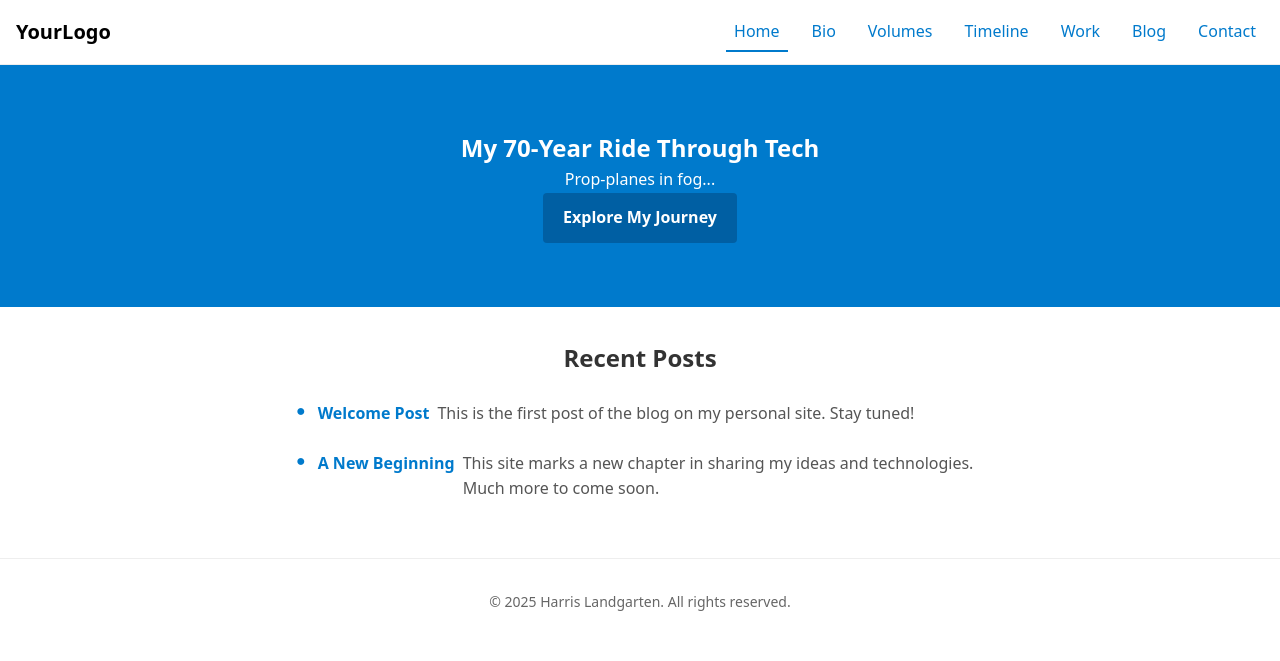
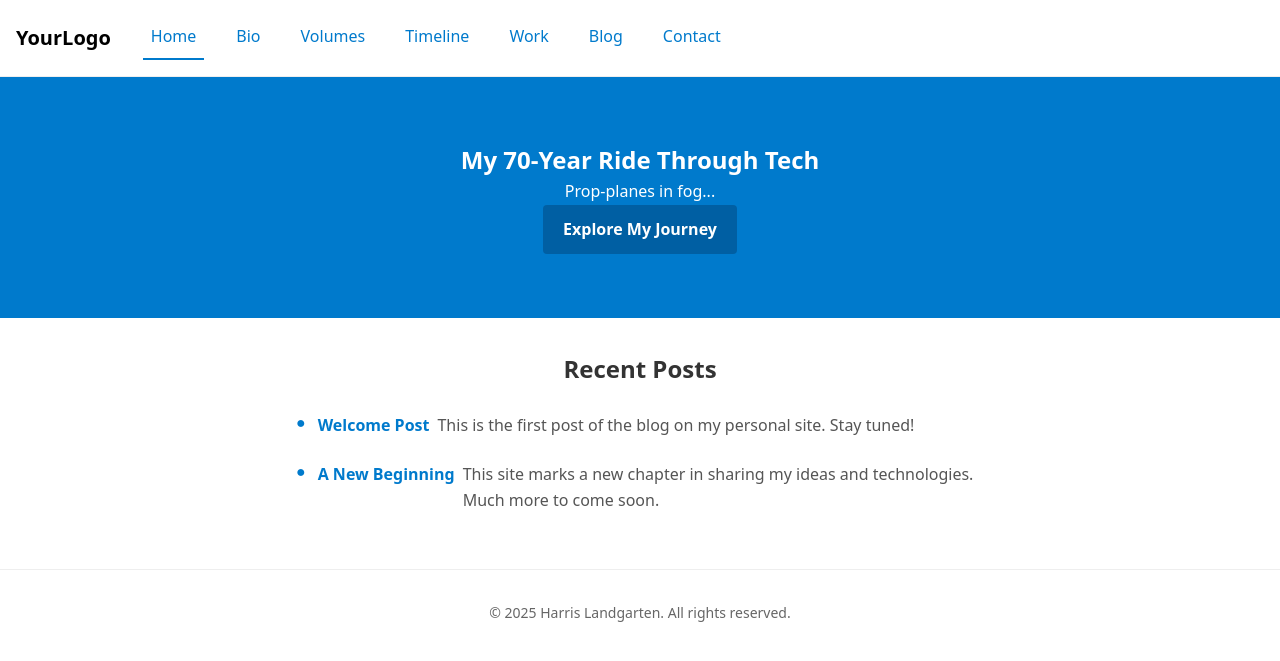
Before and after one commit to hlandgarten/hlandgarten.github.io, a Jekyll site: the page built from index.md, in a window 1280 px wide. Shown: the top 661 px of the page. Built offline with Jekyll 4.4.1, drawn with Linux system fonts in a browser that asks for light colours.

Commit message:
fix layout again

```diff
--- a/_layouts/home.html
+++ b/_layouts/home.html
@@ -1,3 +1,4 @@
+<!-- _layouts/home.html -->
 <!DOCTYPE html>
 <html lang="en">
 <head>
@@ -10,17 +11,12 @@
 
   <!-- HEADER + NAV -->
   <header class="site-header">
-    <div class="logo">
-      <a href="{{ '/' | relative_url }}">YourLogo</a>
-    </div>
-    <button class="nav-toggle" aria-label="Toggle menu">☰</button>
-    <nav class="site-nav" role="navigation" aria-label="Main menu">
+    <div class="logo"><a href="{{ '/' | relative_url }}">YourLogo</a></div>
+    <nav class="site-nav" role="navigation">
       <ul>
-        <li class="{% if page.url == '/' %}active{% endif %}">
-          <a href="{{ '/' | relative_url }}">Home</a>
-        </li>
+        <li class="{% if page.url == '/' %}active{% endif %}"><a href="{{ '/' }}">Home</a></li>
         {% for item in site.data.navigation %}
-        <li class="has-sub{% if page.url == item.url or page.url contains item.url %} active{% endif %}"
+        <li class="has-sub{% if page.url contains item.url %} active{% endif %}"
             {% if item.submenu %}aria-haspopup="true" aria-expanded="false"{% endif %}>
           <a href="{{ item.url }}">{{ item.title }}</a>
           {% if item.submenu %}
@@ -36,17 +32,18 @@
         {% endfor %}
       </ul>
     </nav>
+    <button class="nav-toggle" aria-label="Toggle menu">☰</button>
     <div class="nav-backdrop"></div>
   </header>
 
-  <!-- FULL-WIDTH HERO -->
+  <!-- HERO -->
   <section class="hero">
     <h1 class="hero-title"></h1>
     <p class="hero-subtitle"></p>
     <a href="#timeline" class="btn">Explore My Journey</a>
   </section>
 
-  <!-- SINGLE-COLUMN CONTENT -->
+  <!-- CONTENT -->
   <main class="site-content">
     {{ content }}
   </main>
@@ -56,7 +53,6 @@
     &copy; {{ site.time | date: "%Y" }} Harris Landgarten. All rights reserved.
   </footer>
 
-  <!-- SCRIPTS -->
   <script>window.taglines = {{ site.data.taglines | jsonify }};</script>
   <script src="{{ '/assets/js/scripts.js' | relative_url }}"></script>
 </body>
--- a/assets/css/styles.css
+++ b/assets/css/styles.css
@@ -1,6 +1,6 @@
-/* ------------------------------
+/* ==========================================================================
    RESET & BASE
------------------------------- */
+   ========================================================================== */
 *,
 *::before,
 *::after {
@@ -12,7 +12,6 @@
 html {
   font-family: system-ui, sans-serif;
   line-height: 1.6;
-  scroll-behavior: smooth;
 }
 
 body {
@@ -20,9 +19,9 @@ body {
   color: #333;
 }
 
-/* ------------------------------
+/* ==========================================================================
    LINKS & BUTTONS
------------------------------- */
+   ========================================================================== */
 a {
   color: #007acc;
   text-decoration: none;
@@ -39,91 +38,108 @@ a:focus {
   color: #fff;
   padding: 0.75rem 1.25rem;
   border-radius: 4px;
+  font-weight: 600;
   text-decoration: none;
-  font-weight: 600;
 }
 .btn:hover,
 .btn:focus {
   background: #004580;
 }
 
-/* ------------------------------
+/* ==========================================================================
    SITE HEADER & NAV
------------------------------- */
+   ========================================================================== */
 .site-header {
   display: flex;
   align-items: center;
-  justify-content: space-between;
+  justify-content: start;
   padding: 1rem;
   border-bottom: 1px solid #eee;
   position: relative;
+  z-index: 20;
 }
 
 .logo a {
   font-size: 1.25rem;
   font-weight: bold;
+  margin-right: 2rem;
   color: #000;
 }
 
+.site-nav {
+  flex: 1;
+}
+
+.site-nav ul {
+  display: flex;
+  list-style: none;
+  gap: 1.5rem;
+}
+
+.site-nav li {
+  position: relative;
+}
+
+.site-nav a {
+  padding: 0.5rem;
+  display: block;
+}
+
+.site-nav li.active > a {
+  border-bottom: 2px solid #007acc;
+}
+
+/* Sub-menu */
+.has-sub[aria-expanded="false"] .sub-menu {
+  display: none;
+}
+.has-sub[aria-expanded="true"] .sub-menu {
+  display: block;
+}
+
+.sub-menu {
+  position: absolute;
+  top: calc(100% + 0.25rem);
+  left: 0;
+  background: #fff;
+  border: 1px solid #ddd;
+  box-shadow: 0 2px 6px rgba(0,0,0,0.1);
+  list-style: none;
+  min-width: 160px;
+  z-index: 30;
+}
+
+.sub-menu li a {
+  padding: 0.5rem 1rem;
+  white-space: nowrap;
+}
+.sub-menu li + li {
+  border-top: 1px solid #eee;
+}
+.sub-menu li.active > a {
+  font-weight: bold;
+}
+
+/* Mobile nav toggle */
 .nav-toggle {
   display: none;
   background: none;
   border: none;
   font-size: 1.5rem;
+  margin-left: 1rem;
 }
 
-/* Main menu */
-.site-nav ul {
-  display: flex;
-  list-style: none;
-  gap: 1rem;
-}
-.site-nav li {
-  position: relative;
-}
-.site-nav a {
-  padding: 0.5rem;
-}
-.site-nav li.active > a {
-  border-bottom: 2px solid #007acc;
-}
-
-/* Submenu */
-.has-sub .sub-menu {
-  display: none;
-  position: absolute;
-  top: 100%;
-  left: 0;
-  background: #fff;
-  border: 1px solid #ddd;
-  box-shadow: 0 2px 6px rgba(0,0,0,0.1);
-  list-style: none;
-}
-.has-sub[aria-expanded="true"] .sub-menu {
-  display: block;
-}
-.sub-menu li a {
-  display: block;
-  padding: 0.5rem 1rem;
-  white-space: nowrap;
-}
-.sub-menu li.active > a {
-  font-weight: bold;
-}
-
-/* Backdrop for mobile nav */
 .nav-backdrop {
   display: none;
   position: fixed;
   inset: 0;
   background: rgba(0,0,0,0.4);
-  z-index: 5;
+  z-index: 10;
 }
 
-/* ------------------------------
+/* ==========================================================================
    HOMEPAGE LAYOUT
------------------------------- */
-/* Hero full-width */
+   ========================================================================== */
 .hero {
   width: 100%;
   background-color: #007acc;
@@ -132,46 +148,49 @@ a:focus {
   padding: 4rem 1rem;
 }
 
-/* Centered single-column content */
 .site-content {
   max-width: 720px;
   margin: 0 auto;
   padding: 2rem 1rem;
 }
 
-/* Recent Posts section */
 .recent-posts h2 {
   text-align: center;
   margin-bottom: 1.5rem;
 }
+
 .recent-posts ul {
   list-style: none;
   padding: 0;
-  margin: 0;
 }
+
 .recent-posts li {
   display: flex;
   align-items: flex-start;
   margin-bottom: 1.5rem;
 }
+
 .recent-posts li::before {
   content: "●";
   color: #007acc;
   margin-right: 0.75rem;
   line-height: 1.2;
 }
+
 .recent-posts a {
   font-weight: bold;
   margin-right: 0.5rem;
 }
+
 .recent-posts .excerpt {
   color: #555;
   flex: 1;
 }
 
-/* ------------------------------
-   PAGE LAYOUT (FOR Bio, Timeline, etc.)
------------------------------- */
+/* ==========================================================================
+   PAGE LAYOUT (FOR FUTURE _layouts/page.html)
+   ========================================================================== */
+/*
 .page-container {
   display: grid;
   grid-template-columns: 200px 1fr;
@@ -180,16 +199,13 @@ a:focus {
   margin: 0 auto;
   padding: 2rem 1rem;
 }
-
 .sidebar {
   position: sticky;
   top: 2rem;
 }
-
 .sidebar-nav {
   list-style: none;
   padding: 0;
-  margin: 0;
 }
 .sidebar-nav li + li {
   margin-top: 0.5rem;
@@ -198,16 +214,15 @@ a:focus {
   font-weight: bold;
   text-decoration: underline;
 }
-
-/* Content area headings */
 .content h1 {
   margin-top: 0;
   margin-bottom: 1rem;
 }
+*/
 
-/* ------------------------------
+/* ==========================================================================
    SITE FOOTER
------------------------------- */
+   ========================================================================== */
 .site-footer {
   text-align: center;
   padding: 2rem 1rem;
@@ -216,22 +231,21 @@ a:focus {
   color: #666;
 }
 
-/* ------------------------------
-   RESPONSIVE BREAKPOINTS
------------------------------- */
+/* ==========================================================================
+   RESPONSIVE
+   ========================================================================== */
 @media (max-width: 768px) {
   .site-nav ul {
     display: none;
     flex-direction: column;
-    gap: 0;
     background: #fff;
-    border-top: 1px solid #eee;
     position: fixed;
     top: 0;
     left: 0;
     right: 0;
     padding: 1rem;
-    z-index: 10;
+    border-bottom: 1px solid #eee;
+    z-index: 20;
   }
   .site-nav.open ul {
     display: flex;
@@ -243,7 +257,8 @@ a:focus {
     display: block;
   }
 
-  /* Collapse page grid into one column */
+  /* Collapse page-grid when we enable it */
+  /*
   .page-container {
     display: block;
     padding: 1rem;
@@ -253,4 +268,5 @@ a:focus {
     top: auto;
     margin-bottom: 1.5rem;
   }
+  */
 }
```
Also changed, not shown: 2 other files.
